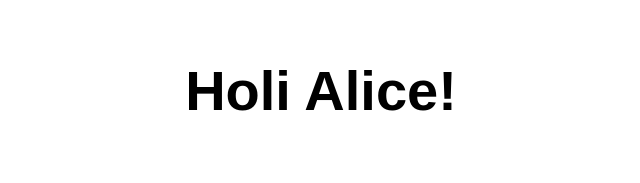
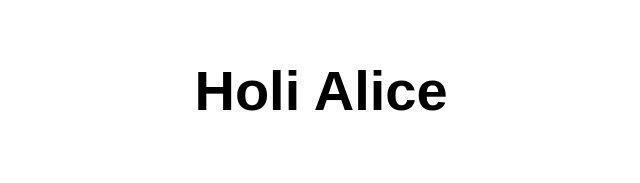
Before and after one commit to aliciaRamC/Ap-p1, a website: page src/index.html in a window 1280 px wide. Shown: the whole page, without its empty margins (319-959 px from the left). Drawn offline with Linux system fonts and the light colour scheme.

Commit message:
//cambio de etiqueta h1

```diff
--- a/src/index.html
+++ b/src/index.html
@@ -10,7 +10,7 @@
 
 <body>
   <main>
-    <h1>Holi Alice!</h1>
+    <h1>Holi Alice</h1>
   </main>
 </body>
 
```
